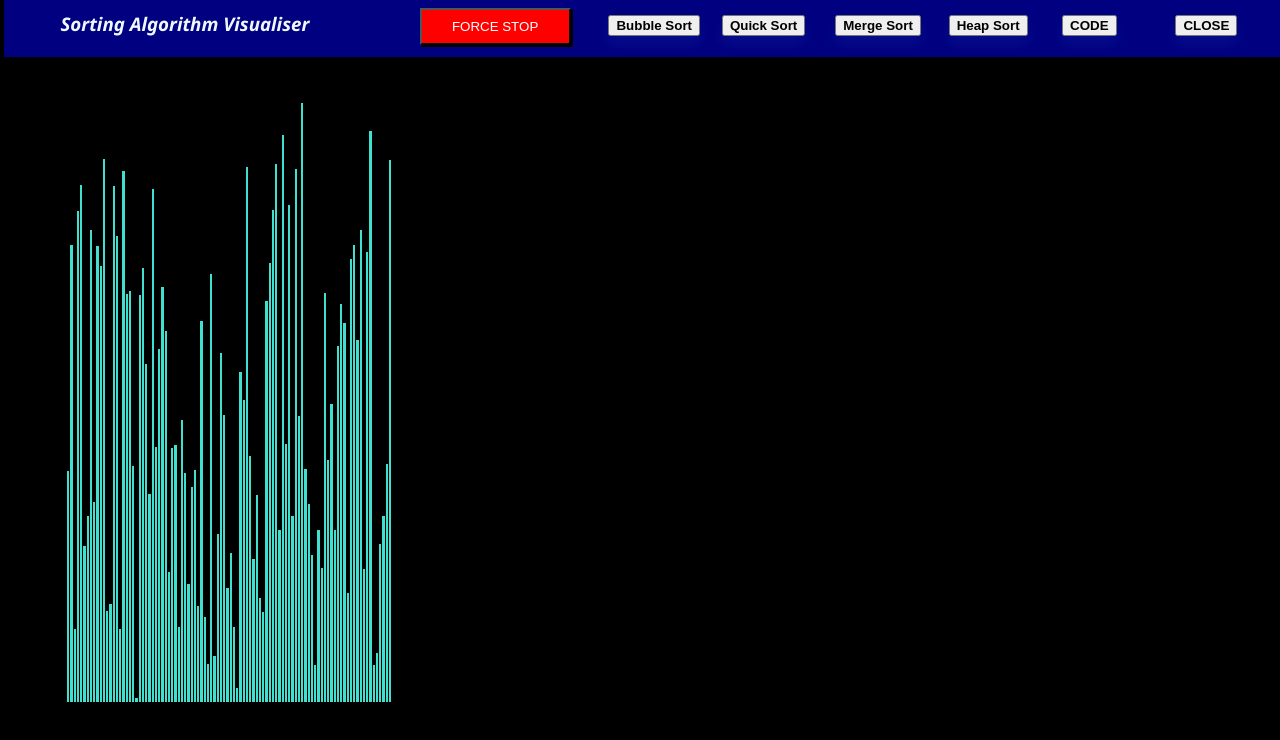
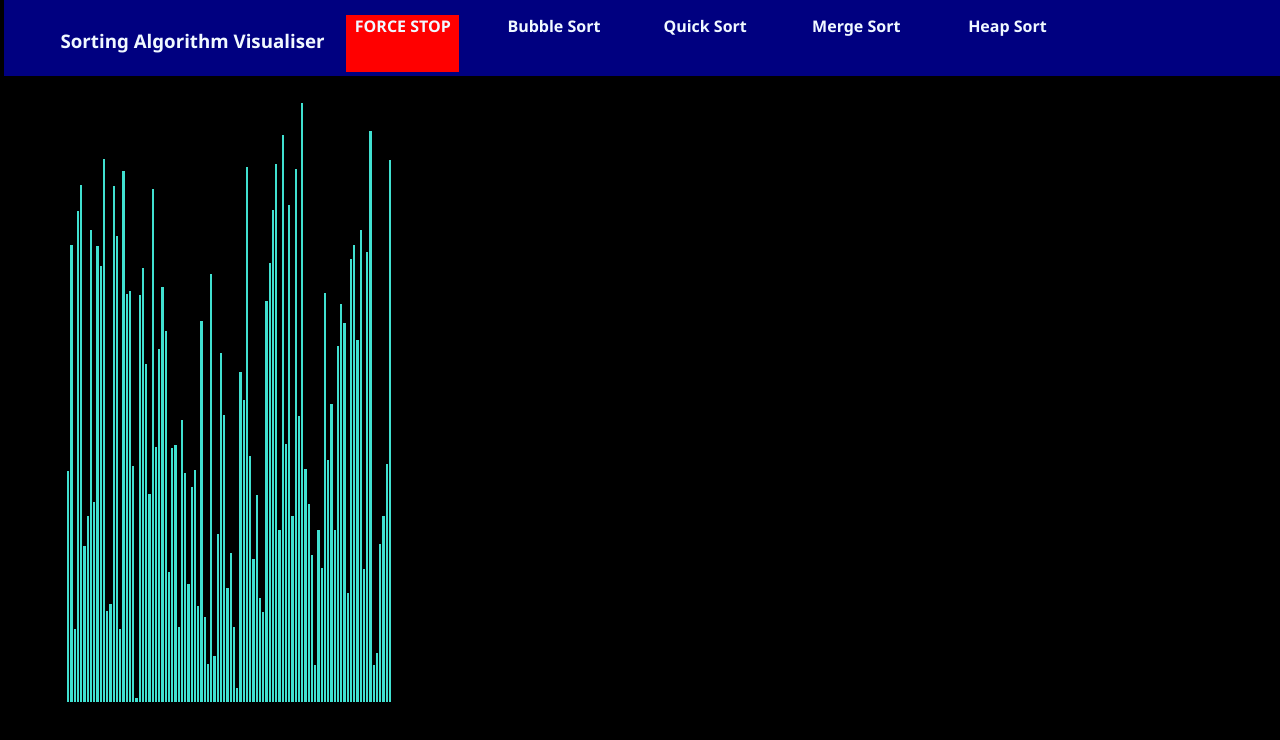
Before and after one commit to GokulKrishnan10/SortingVisualiser, a React (Create React App) app: page / in a window 1280 px wide. Shown: the top 740 px of the page. Built offline with nearby package versions, Linux system fonts and the light colour scheme.

Commit message:
Changed design

```diff
--- a/src/App.css
+++ b/src/App.css
@@ -1,3 +1,27 @@
 body{
   background-color: black;
+  height: 240cm;
 }
+ul{
+  margin-top: 0.3cm;
+  margin-left:7cm;
+}
+li{
+  text-align:center;
+  margin-top: 0.1cm;
+  display: inline-block;
+  font-style: normal;
+  font-weight: bold;
+  list-style: none;
+  margin-left:1cm;
+  width:3cm;
+  height:1.5cm;
+}
+#stop{
+  background-color: red;
+}
+li:hover{
+  cursor: pointer;
+  color: black;
+  background-color: aqua;
+}
--- a/src/App.js
+++ b/src/App.js
@@ -38,14 +38,16 @@ class Code extends React.Component {
 
 const styles = {
     h3a: {
-        marginTop: '0.3cm',
+        fontStyle:'normal',
+        marginTop: '0.75cm',
         position: 'absolute',
         marginLeft: '1.5cm'
     },
     h4a: {
-        marginTop: '0.2cm',
+        marginTop: '0.4cm',
         position: 'absolute',
-        marginLeft: '34cm'
+        marginLeft: '34cm',
+        top:'0'
     },
     array_contain: {
         marginTop: '1.7cm',
@@ -117,7 +119,7 @@ const styles = {
         margin: '0.8px'
     },
     navBar: {
-        display: 'inline-block',
+        display: 'inline',
         position: 'fixed',
         top: 0,
         left: 0,
@@ -126,7 +128,7 @@ const styles = {
         fontFamily: '"Segoe UI", Tahoma, Geneva, Verdana, sans-serif',
         fontStyle: 'oblique',
         backgroundColor: 'navy',
-        height: '1.5cm',
+        height: '2cm',
         width: '40cm',
         marginLeft: '0.1cm'
     },
@@ -176,8 +178,11 @@ const styles = {
         color: 'white'
     },
     range: {
+        top:'0',
         marginLeft: '34cm',
-        marginTop: '0.9cm'
+        position:'absolute',
+        marginTop: '1cm'
+     // overflow:'auto'
     }
 }
 class App extends React.Component {
@@ -602,13 +607,20 @@ class App extends React.Component {
             <header>
                 <div style={styles.navBar}>
                     <h3 style={styles.h3a}>Sorting Algorithm Visualiser</h3>
-                    <button style={styles.forceStop} onClick={this.clickForce}>FORCE STOP</button>
+                    <ul>
+                        <li onClick={()=>{window.location.reload()}} id="stop">FORCE STOP</li>
+                        <li onClick={this.testBubbleSort}>Bubble Sort</li>
+                        <li onClick={this.testQuickSort}>Quick Sort</li>
+                        <li onClick={this.testMergeSort}>Merge Sort</li>
+                        <li onClick={this.testHeapSort}> Heap Sort</li>
+                    </ul>
+                    {/* <button style={styles.forceStop} onClick={this.clickForce}>FORCE STOP</button>
                     <button onClick={this.testBubbleSort} style={styles.button1}>Bubble Sort</button>
                     <button onClick={this.testQuickSort} style={styles.button2}>Quick Sort</button>
                     <button onClick={this.testMergeSort} style={styles.button3}>Merge Sort</button>
                     <button onClick={this.testHeapSort} style={styles.button4}>Heap Sort</button>
                     <button style={styles.button5} onClick={this.viewCode}>CODE</button>
-                    <button style={styles.button6} onClick={this.closeCode}>CLOSE</button>
+                    <button style={styles.button6} onClick={this.closeCode}>CLOSE</button> */}
                     <h4 style={styles.h4a}>Choose the range({this.state.range})</h4><input type="range" min="100" max="400" style={styles.range} onChange={this.rangeChange} />
                 </div>
                 <div style={styles.array_contain}>
```
